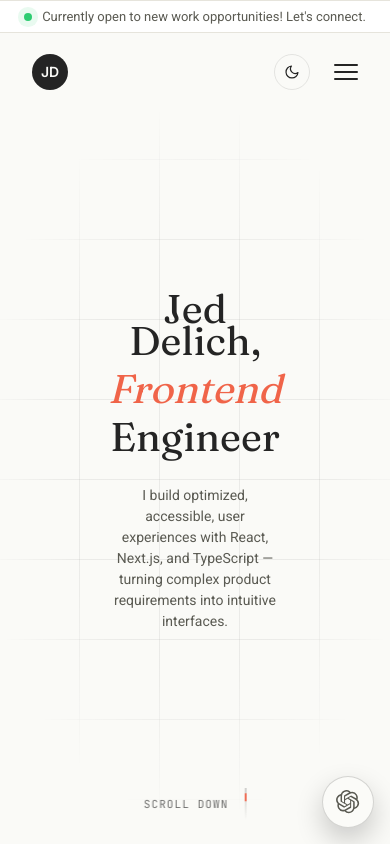
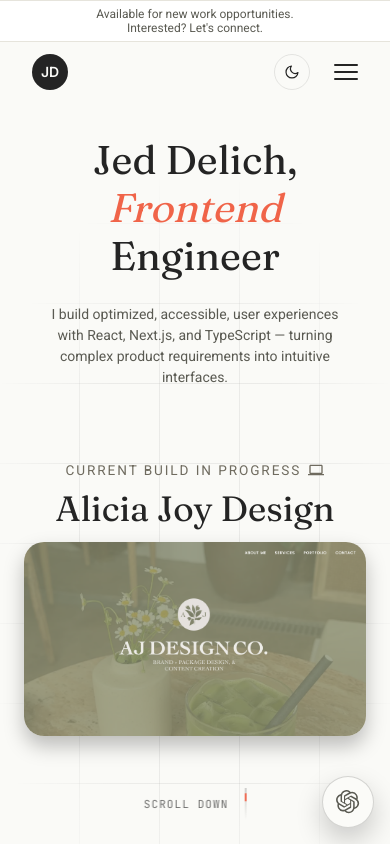
Before and after one commit to jeddelich/next-portfolio, a Next.js app: page / in a window 390 px wide. Shown: the top 844 px of the page. Built offline with nearby package versions, Linux system fonts and the light colour scheme.

Commit message:
fix: reconfigure hero layout  responsiveness

```diff
--- a/components/ui/Hero.module.css
+++ b/components/ui/Hero.module.css
@@ -26,7 +26,7 @@
 .hero {
   position: absolute;
   width: 100%;
-  min-height: calc(100vh - 80px);
+  min-height: calc(100vh - 116px);
   bottom: 0;
   display: flex;
   align-items: center;
@@ -59,7 +59,7 @@
 .headerIntro {
   display: flex;
   flex-direction: column;
-  justify-content: center;
+  justify-content: flex-start;
   align-items: flex-start;
   width: fit-content;
 }
@@ -69,7 +69,7 @@
   width: 50%;
   display: flex;
   justify-content: center;
-  align-items: center;
+  align-items: flex-start;
   opacity: 0;
   animation: fade-in-left 800ms 500ms ease forwards;
 }
@@ -215,26 +215,65 @@
   }
 
   .heroTitle {
-    font-size: 56px;
+    font-size: 48px;
   }
 
   .socialList {
     margin-top: 1rem;
     margin-bottom: 0;
   }
+
+  .headerPara {
+    font-size: 18px;
+  }
+
+  .featuredProjectDescription {
+    width: 80%;
+  }
 }
 
 @media (max-width: 768px) {
+  .hero {
+    position: relative;
+    min-height: auto;
+    bottom: auto;
+    align-items: flex-start;
+    padding: 9rem 0 4rem;
+  }
+
   .header {
+    position: relative;
+    top: auto;
+    left: auto;
+    transform: none;
     display: flex;
     flex-direction: column;
     align-items: center;
     text-align: center;
-    justify-content: center;
+    justify-content: flex-start;
+    gap: 2.5rem;
+    padding: 0 32px;
+    margin-bottom: 2rem;
   }
+
+  .headerContent,
+  .featuredProject {
+    width: 100%;
+  }
+
+  .headerContent {
+    align-items: center;
+    animation-delay: 200ms;
+  }
+
+  .headerIntro {
+    width: 100%;
+    align-items: center;
+  }
+
   .heroTitle {
+    width: 100%;
     font-size: 48px;
-    width: 100%;
     text-align: center;
   }
   .heroTitles,
@@ -246,6 +285,7 @@
     max-width: 325px;
     text-align: center;
   }
+
   .socialLink {
     font-size: 24px;
     width: 28px;
@@ -254,23 +294,50 @@
   .socialList {
     gap: 1.25rem;
   }
-  .headerContent {
+
+  .featuredProject {
+    display: flex;
+    justify-content: center;
     align-items: center;
+    animation-delay: 400ms;
   }
 
-  .featuredProject {
-    display: none;
+.featuredProjectMedia {
+    width: 100%;
+    max-width: 480px;
+  }
+
+  .featuredProjectDescription {
+    width: min(100%, 560px);
+    align-items: center;
+    margin-top: 2rem;
+  }
+
+  .featuredProjectEyebrow,
+  .featuredProjectTitle {
+    text-align: center;
   }
 }
 
 @media (max-width: 480px) {
   .header {
-    padding: 0 32px;
+    padding: 0 24px;
   }
+
   .heroTitle {
     font-size: 40px;
   }
+
   .headerPara {
     font-size: 14px;
+    max-width: 290px;
+  }
+
+  .featuredProjectDescription {
+    width: 100%;
+  }
+
+  .featuredProjectTitle {
+    font-size: clamp(1.75rem, 9vw, 2.2rem);
   }
 }
--- a/components/ui/LandingClientShell.module.css
+++ b/components/ui/LandingClientShell.module.css
@@ -2,6 +2,13 @@
   min-height: 100dvh;
   height: 100svh;
   position: relative;
+}
+
+@media (max-width: 768px) {
+  .landingPage {
+    height: auto;
+    min-height: 100dvh;
+  }
 }
 
 .landingPage::before{
--- a/components/ui/StatusBar.module.css
+++ b/components/ui/StatusBar.module.css
@@ -55,3 +55,23 @@
   border-color: rgba(255, 255, 255, 0.2);
   background: color-mix(in srgb, var(--color-dark) 78%, black 22%);
 }
+
+@media (max-width: 480px) {
+  .heroStatusBar {
+    font-size: 12px;
+    padding: 5px 12px 5px 8px;
+  }
+
+  .heroStatusBarFullWidth {
+    padding: 6px 16px;
+  }
+
+  .heroStatusText {
+    max-width: 200px;
+    text-align: center;
+  }
+
+  .heroStatusDot {
+    display: none;
+  }
+}
--- a/components/ui/StatusBar.tsx
+++ b/components/ui/StatusBar.tsx
@@ -4,7 +4,7 @@
   return (
     <a href="#contact" className={`${styles.heroStatusBar} ${styles.heroStatusBarFullWidth}`}>
       <span className={styles.heroStatusDot} aria-hidden="true"></span>
-      <span>Currently open to new work opportunities! Let's connect.</span>
+      <span className={styles.heroStatusText}>Available for new work opportunities. Interested? Let's connect.</span>
     </a>
   );
 }
```
